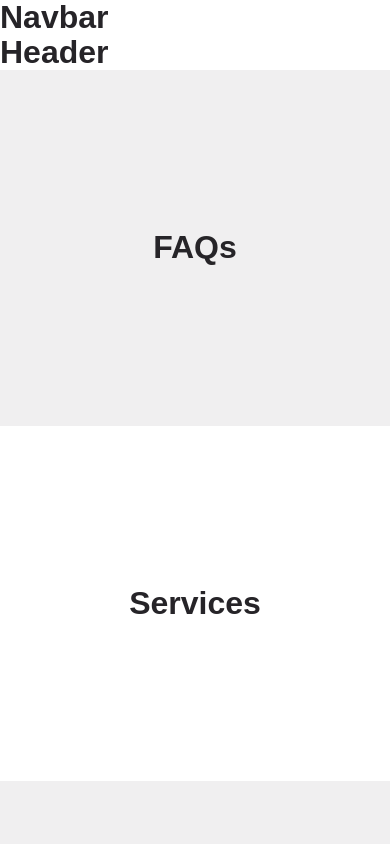
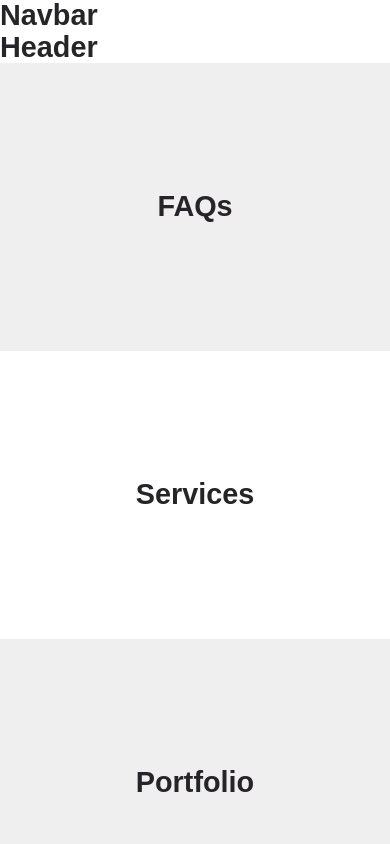
Before and after one commit to Rudolph79/portfolio-emarh-react, a React (Create React App) app: page / in a window 390 px wide. Shown: the top 844 px of the page. Built offline with nearby package versions, Linux system fonts and the light colour scheme; a web font is replaced by a local one.

Commit message:
Media queries for tablets and phones

```diff
--- a/src/index.css
+++ b/src/index.css
@@ -162,3 +162,54 @@ img {
 .btn .sm {
   padding: 0.5rem 1.2rem;
 }
+
+/* MEDIA QUERIES (tablets) */
+@media screen and (max-width: 1024px){
+  body {
+    font-size: 1rem;
+  }
+
+  .container {
+    width: var(--container-width-md);
+  }
+
+  section {
+    padding: 8rem 0;
+  }
+
+  section > p {
+    width: 72%;
+    margin-bottom: 2rem;
+  }
+
+  h1 {
+    font-size: 2rem;
+  }
+}
+
+/* MEDIA QUERIES (phone) */
+@media screen and (max-width: 600px) {
+  h1 {
+    font-size: 2.4rem;
+  }
+
+  h2 {
+    font-size: 1.8rem;
+  }
+
+  h3 {
+    font-size: 1.4rem;
+  }
+
+  h4 {
+    font-size: 1rem;
+  }
+
+  .btn {
+    padding: 0.6rem 1.5rem;
+  }
+
+  section > p {
+    width: var(--container-width-md);
+  }
+}
```
